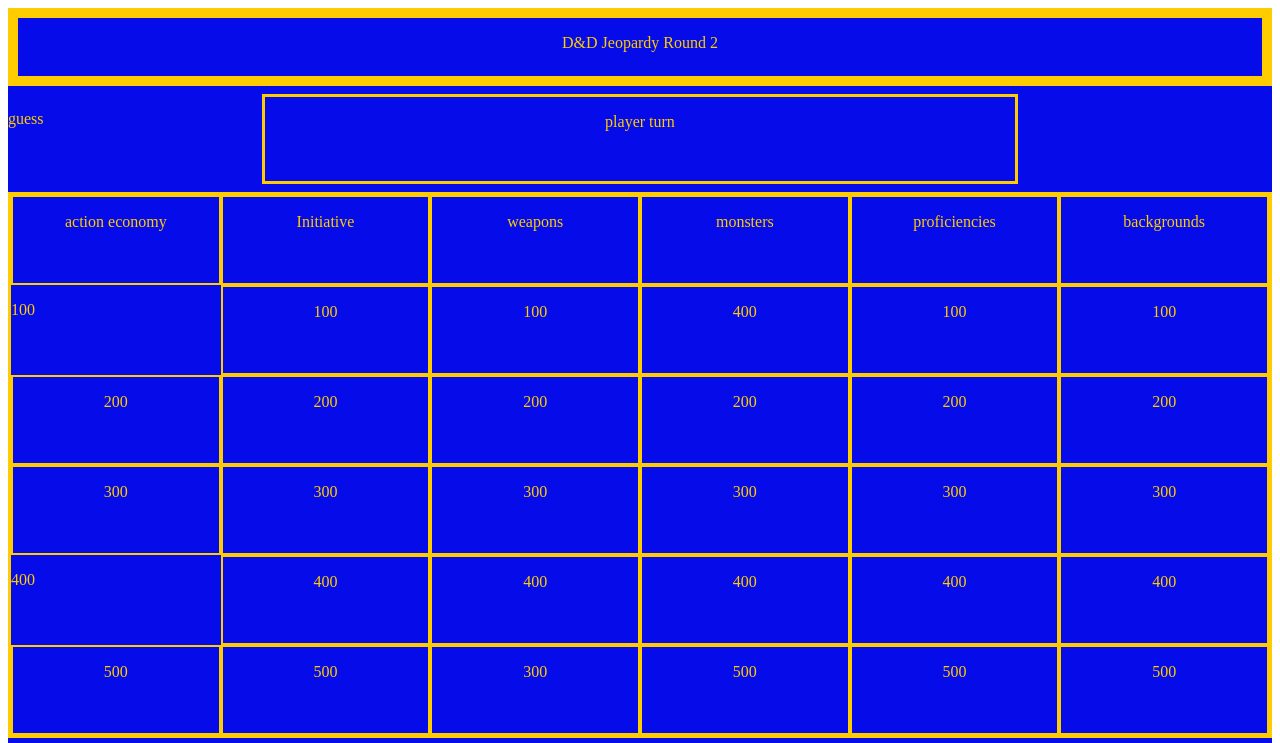
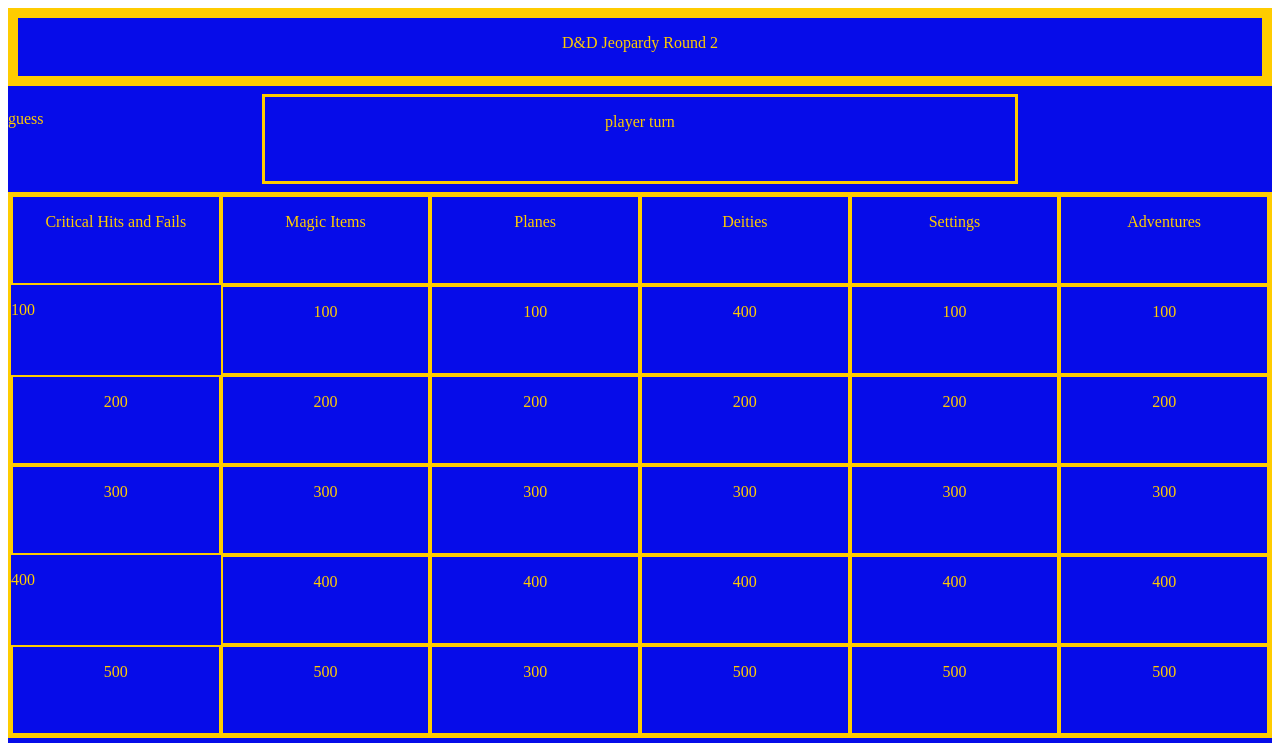
Before and after one commit to jimjam197/silver-tribble, a plain HTML site: page Jeopardy/round.2.html in a window 1280 px wide. Shown: the top 743 px of the page. Drawn offline with Linux system fonts and the light colour scheme.

Commit message:
upadted catagores and such

```diff
--- a/Jeopardy/round.2.html
+++ b/Jeopardy/round.2.html
@@ -62,22 +62,22 @@
     <!-- Main game section - includes 6 categories with 5 questions each -->
     <div class="main-game">
       <div class="cat-1">
-        <p>action economy</p>
+        <p>Critical Hits and Fails</p>
       </div>
       <div class="cat-2">
-        <p>Initiative</p>
+        <p>Magic Items</p>
       </div>
       <div class="cat-3">
-        <p>weapons</p>
+        <p>Planes</p>
       </div>
       <div class="cat-4">
-        <p>monsters</p>
+        <p>Deities</p>
       </div>
       <div class="cat-5">
-        <p>proficiencies</p>
+        <p>Settings</p>
       </div>
       <div class="cat-6">
-        <p>backgrounds</p>
+        <p>Adventures</p>
       </div>
 
       <!-- Questions for category 1 -->
```
Also changed, not shown: Jeopardy/Round.1.html (+6 -6 lines), Jeopardy/final.round.html (+2 -2 lines).
